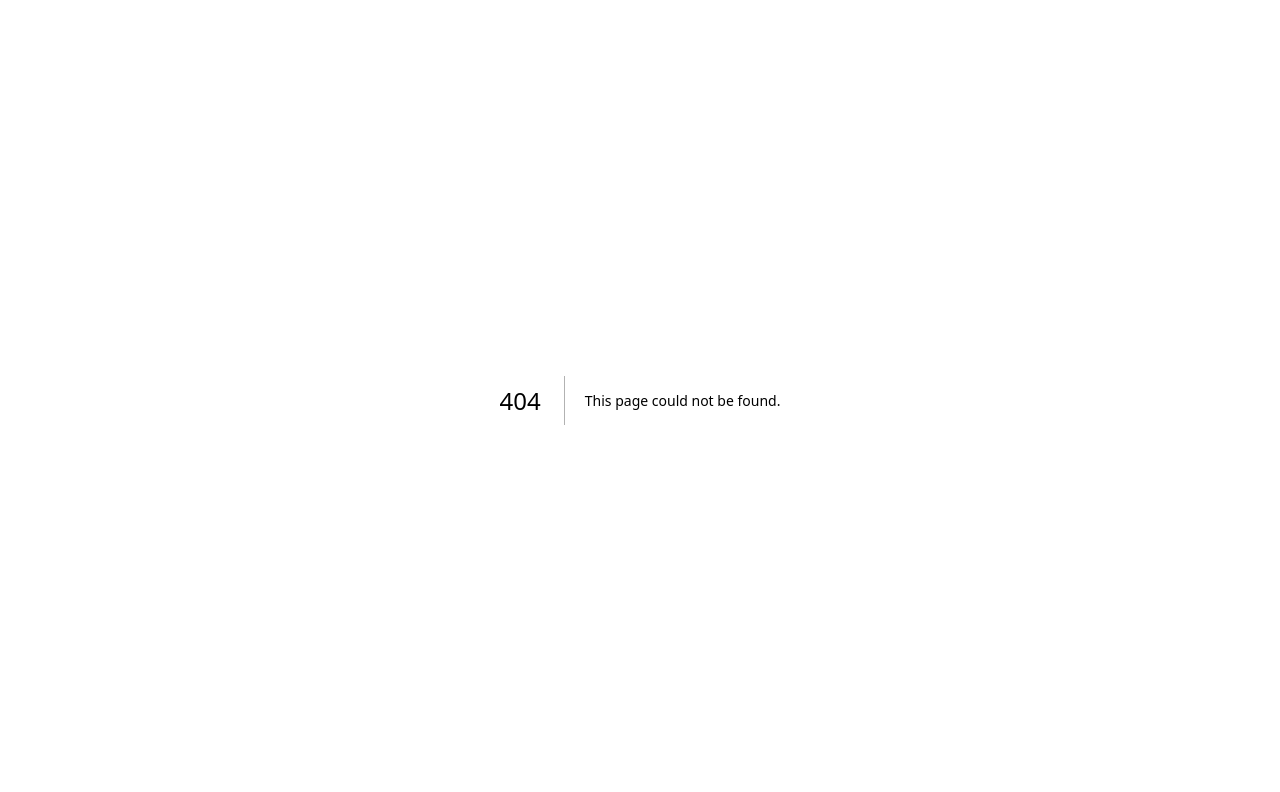
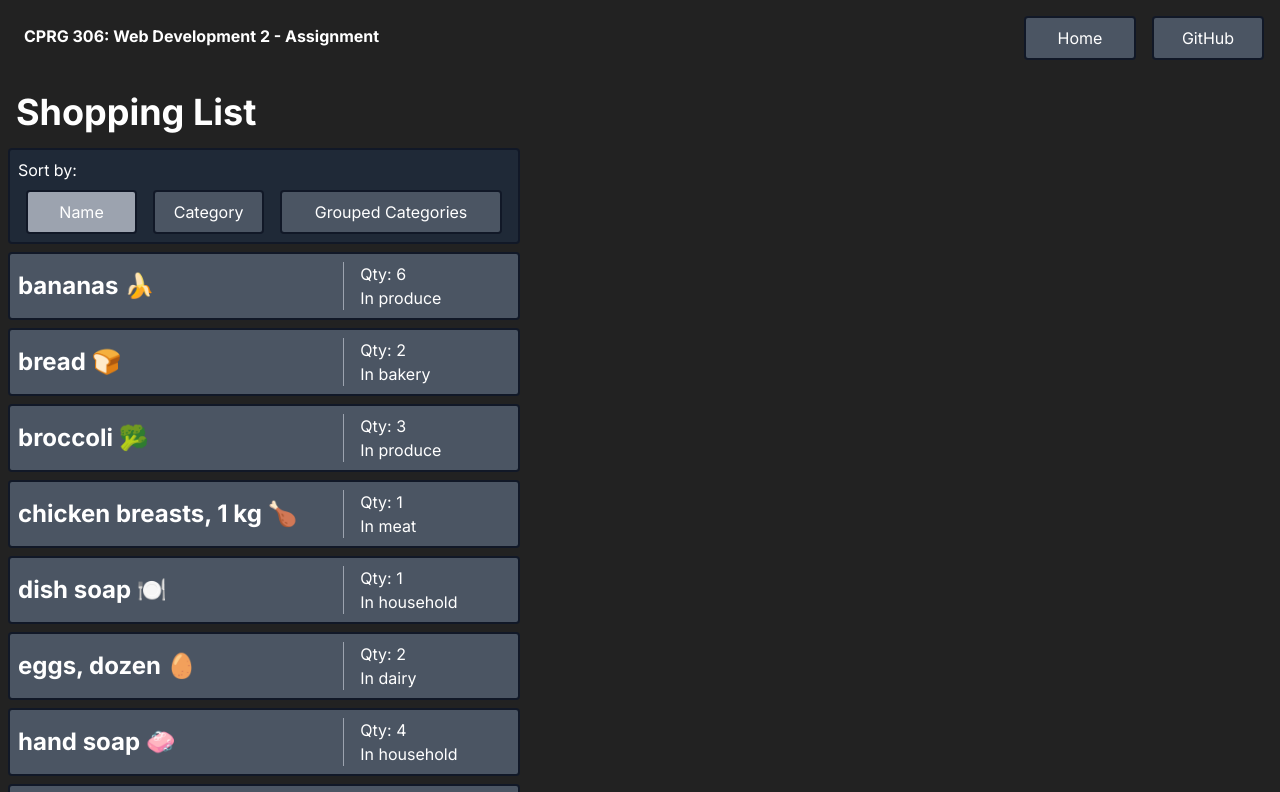
Before and after one commit to James-Sundby/cprg306-assignments, a Next.js app: page /scratchwork in a window 1280 px wide. Before the commit this address had no page. Shown: the top 792 px of the page. Built offline with nearby package versions, Linux system fonts and the light colour scheme.

Commit message:
Copies w5 into scratchwork

```diff
--- /dev/null
+++ b/app/scratchwork/item-list.js
@@ -0,0 +1,66 @@
+"use client";
+
+import { useState } from "react";
+import Item from "./item.js";
+import itemsData from "./items.json";
+
+export default function ItemList() {
+  const [sortBy, setSortBy] = useState("name");
+
+  // Adapted from provided Youtube video https://www.youtube.com/watch?v=s1XVfm5mIuU from Web Dev Simplified
+  let groupedItems = itemsData.reduce((group, item) => {
+    let category = item.category
+    if (group[category] == null) {
+      group[category] = [];}
+    group[category].push(item);
+    group[category].sort((a, b) => a.name.localeCompare(b.name));
+    return group;
+    }, {});
+
+  if (sortBy === "name") {
+    itemsData.sort((a, b) => a.name.localeCompare(b.name))}
+  else if (sortBy === "category") {
+    itemsData.sort((a, b) => a.category.localeCompare(b.category))};
+
+    return(
+      <>
+
+        <div className="flex flex-col w-full max-w-lg sm:w-fill bg-gray-800 p-2 m-2 border-2 border-gray-900 rounded">
+          <div className="flex pb-2">Sort by: </div>
+          <div className="flex">
+            <button
+              className={`${sortBy === 'name' ? 'bg-gray-400' : 'bg-gray-600'} border-2 border-gray-900 rounded p-2 text-white mx-2 w-28`}
+              onClick={() => setSortBy("name")}>Name</button>
+            <button
+              className={`${sortBy === 'category' ? 'bg-gray-400' : 'bg-gray-600'} border-2 border-gray-900 rounded p-2 text-white mx-2 w-28`}
+              onClick={() => setSortBy("category")}>Category</button>
+            <button
+                className={`${sortBy === 'grouped' ? 'bg-gray-400' : 'bg-gray-600'} border-2 border-gray-900 rounded p-2 text-white mx-2 w-56`}
+                onClick={() => setSortBy("grouped")}>Grouped Categories</button>
+          </div>
+        </div>
+
+        {(sortBy === 'name' || sortBy === 'category') && (
+          <ul>
+              {itemsData.map((item) => (
+                  <Item key={item.id} name={item.name} quantity={item.quantity} category={item.category} />
+              ))}
+          </ul>
+        )}
+        {sortBy === 'grouped' && (
+          <div>
+            {Object.keys(groupedItems).sort().map((category) => (
+            <div className="py-2" key={category}>
+              <h3 className="capitalize font-bold pl-2">{category}</h3>
+              <ul>
+                {groupedItems[category].map((item) => (
+                  <Item key={item.id} name={item.name} quantity={item.quantity} category={item.category}/>
+                ))}
+              </ul>
+            </div>
+          ))}
+          </div>
+        )}
+      </>
+    )
+}
--- /dev/null
+++ b/app/scratchwork/item.js
@@ -0,0 +1,13 @@
+export default function Item({ name, quantity, category }) {
+    return (
+        <li className="bg-gray-600 p-2 m-2 rounded flex w-full max-w-lg sm:w-fill border-2 border-gray-900 hover:border-white hover:font-bold">
+            <div className="w-full pr-4 border-r border-gray-400 flex items-center">
+                <h2 className="font-bold text-2xl">{name}</h2>
+            </div>
+            <div className="w-1/2 pl-4">
+                <p>Qty: {quantity}</p>
+                <p>In {category}</p>
+            </div>
+      </li>
+    )
+}
--- /dev/null
+++ b/app/scratchwork/items.json
@@ -0,0 +1,74 @@
+[
+    {
+      "id": "1h2GJKH12gkHG31h1H",
+      "name": "milk, 4 L 🥛",
+      "quantity": 1,
+      "category": "dairy"
+    },
+    {
+      "id": "2KJH3k2j3H1k2J3K1H",
+      "name": "bread 🍞",
+      "quantity": 2,
+      "category": "bakery"
+    },
+    {
+      "id": "3h2KJH3k2j3H1k2J3",
+      "name": "eggs, dozen 🥚",
+      "quantity": 2,
+      "category": "dairy"
+    },
+    {
+      "id": "4k2J3K1H2GJKH12gk",
+      "name": "bananas 🍌",
+      "quantity": 6,
+      "category": "produce"
+    },
+    {
+      "id": "5H1h1H2KJH3k2j3H",
+      "name": "broccoli 🥦",
+      "quantity": 3,
+      "category": "produce"
+    },
+    {
+      "id": "6H1k2J3K1H2GJKH1",
+      "name": "chicken breasts, 1 kg 🍗",
+      "quantity": 1,
+      "category": "meat"
+    },
+    {
+      "id": "7gkHG31h1H2KJH3k",
+      "name": "pasta sauce 🍝",
+      "quantity": 3,
+      "category": "canned goods"
+    },
+    {
+      "id": "8j3H1k2J3K1H2GJK",
+      "name": "spaghetti, 454 g 🍝",
+      "quantity": 2,
+      "category": "dry goods"
+    },
+    {
+      "id": "9H12gkHG31h1H2KJ",
+      "name": "toilet paper, 12 pack 🧻",
+      "quantity": 1,
+      "category": "household"
+    },
+    {
+      "id": "10H3k2j3H1k2J3K1",
+      "name": "paper towels, 6 pack",
+      "quantity": 1,
+      "category": "household"
+    },
+    {
+      "id": "11k2J3K1H2GJKH12",
+      "name": "dish soap 🍽️",
+      "quantity": 1,
+      "category": "household"
+    },
+    {
+      "id": "12GJKH12gkHG31h1",
+      "name": "hand soap 🧼",
+      "quantity": 4,
+      "category": "household"
+    }
+  ]
--- /dev/null
+++ b/app/scratchwork/page.js
@@ -0,0 +1,14 @@
+import ItemList from "./item-list"
+import NavBar from "../nav-bar"
+
+export default function Home() {
+    return (
+        <>
+            <NavBar />
+            <main>
+                <h1 className="text-4xl m-4 font-bold">Shopping List</h1>
+                <ItemList />
+            </main>
+        </>
+    )
+}
```
